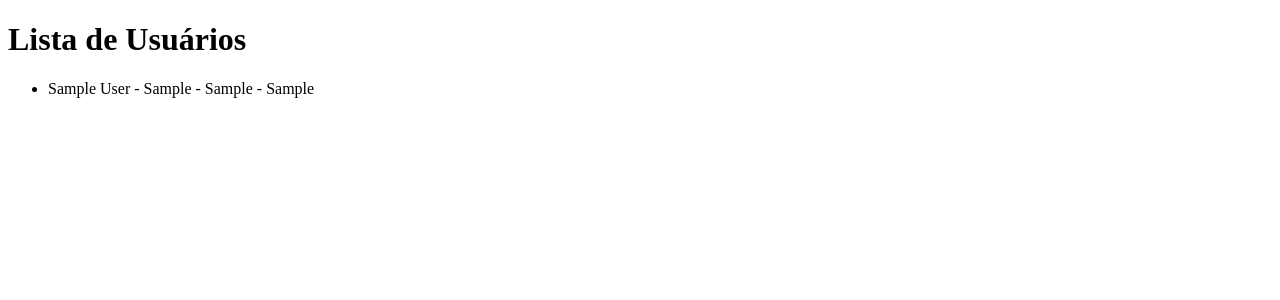
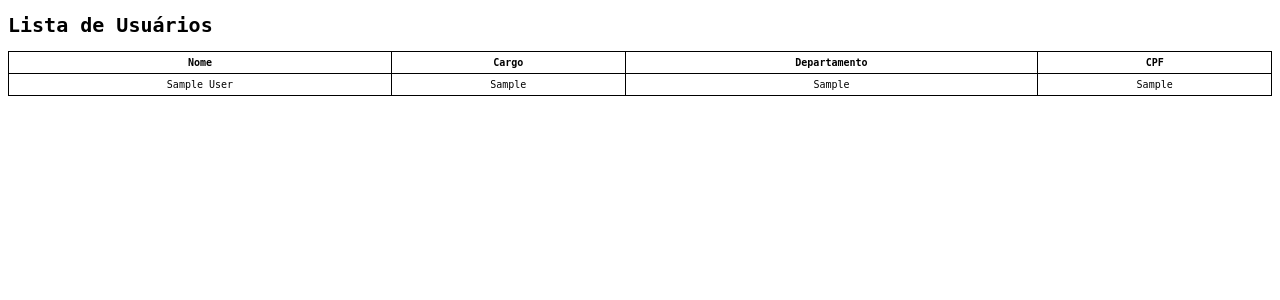
Before and after one commit to WallaceSousa88/My_App, a Flask app: template templates/pdf_template.html in a window 1280 px wide. Shown: the top 300 px of the page. Run offline with Flask 3, Linux system fonts and the light colour scheme; the template is opened without the code that fills it: values that come from a table or form of the project are taken from there, others are empty; tables that the repository leaves empty hold one stand-in row (values such as "Sample post").

Commit message:
add layout css

```diff
--- a/app.py
+++ b/app.py
@@ -75,26 +75,26 @@ def generate_pdf():
     # Caminho para o executável wkhtmltopdf
     config = pdfkit.configuration(wkhtmltopdf='C:/Program Files/wkhtmltopdf/bin/wkhtmltopdf.exe')
     options = {
-    'page-size': 'A4',
-    'margin-top': '3mm',
-    'margin-right': '2mm',
-    'margin-bottom': '2mm',
-    'margin-left': '3mm',
-    'no-outline': None,  # Oculta a borda do PDF
-    'encoding': 'UTF-8',
-    'disable-smart-shrinking': None,
-    'footer-right': 'Data: [date]',
-    'footer-font-size': '10',
-    'footer-line': None,
-    'footer-spacing': '5',
-    'header-left': 'Página [page] de [toPage]',
-    'header-right': '[section]',
-    'header-line': None,
-    'header-spacing': '5',
-    'user-style-sheet': 'static/css/styles.css'
+        'page-size': 'A4',
+        'margin-top': '0mm',
+        'margin-right': '0mm',
+        'margin-bottom': '0mm',
+        'margin-left': '0mm',
+        'no-outline': None,
+        'encoding': 'UTF-8',
+        'disable-smart-shrinking': None,
+        'footer-right': 'Data: [date]',
+        'footer-font-size': '10',
+        'footer-line': None,
+        'footer-spacing': '5',
+        'header-left': 'Página [page] de [toPage]',
+        'header-right': '[section]',
+        'header-line': None,
+        'header-spacing': '5',
+        'user-style-sheet': 'static/css/styles.css'
     }
 
-    pdf = pdfkit.from_string(html, False, configuration=config, options=options)
+    pdf = pdfkit.from_file('templates/pdf_template.html', False, configuration=config, options=options)
 
     response = make_response(pdf)
     response.headers['Content-Type'] = 'application/pdf'
--- a/static/css/styles.css
+++ b/static/css/styles.css
@@ -7,3 +7,17 @@ body {
     font-family: 'FixedSys', monospace; /* Use a fonte 'FixedSys' e uma fonte de fallback, se necessário. */
     font-size: 10px;
 }
+
+table {
+    width: 100%;
+    border-collapse: collapse;
+}
+
+table, th, td {
+    border: 1px solid black;
+}
+
+th, td {
+    text-align: center;
+    padding: 5px;
+}
--- a/templates/pdf_template.html
+++ b/templates/pdf_template.html
@@ -1,18 +1,27 @@
-<!-- templates/pdf_template.html -->
 <!DOCTYPE html>
 <html lang="en">
 <head>
     <meta charset="UTF-8">
     <title>Lista de Usuários</title>
+    <link rel="stylesheet" type="text/css" href="styles.css">
 </head>
 <body>
     <h1>Lista de Usuários</h1>
-    <ul>
+    <table>
+        <tr>
+            <th>Nome</th>
+            <th>Cargo</th>
+            <th>Departamento</th>
+            <th>CPF</th>
+        </tr>
         {% for user in users %}
-            <li>
-                {{ user.nome }} - {{ user.cargo }} - {{ user.departamento }} - {{ user.cpf }}
-            </li>
+            <tr>
+                <td>{{ user.nome }}</td>
+                <td>{{ user.cargo }}</td>
+                <td>{{ user.departamento }}</td>
+                <td>{{ user.cpf }}</td>
+            </tr>
         {% endfor %}
-    </ul>
+    </table>
 </body>
 </html>
```
